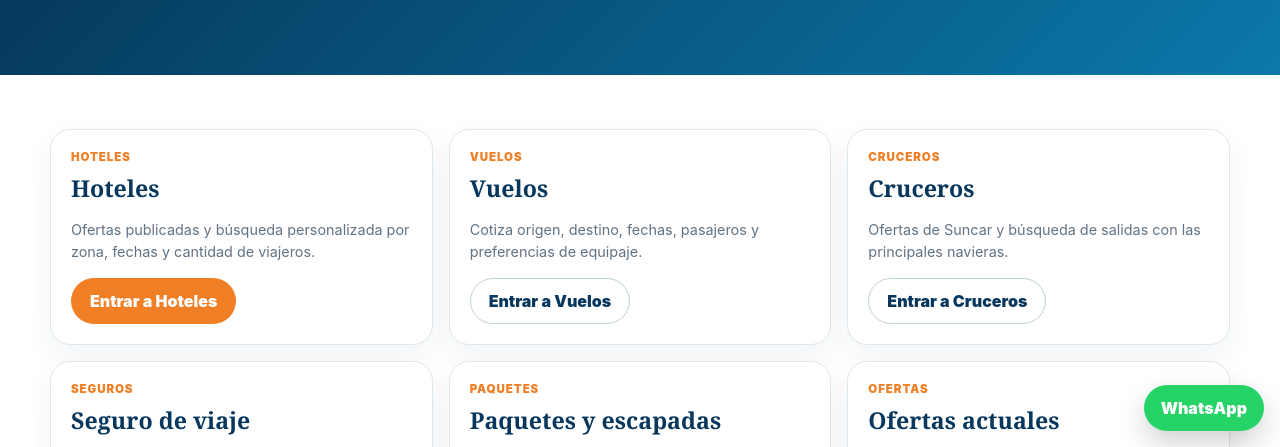
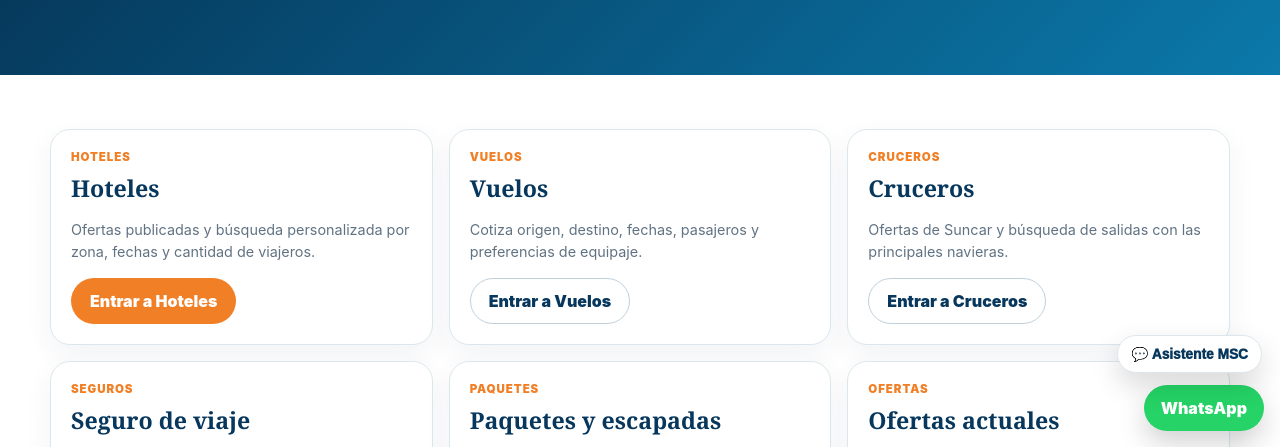
Before and after one commit to SuncarTravel/SuncarTravel.github.io, a plain HTML site: page servicios.html in a window 1280 px wide. Shown: the part 353-800 px from the top of the page. Drawn offline with Linux system fonts and the light colour scheme.

Commit message:
Agregar Asistente MSC flotante a servicios.html

```diff
--- a/servicios.html
+++ b/servicios.html
@@ -30,4 +30,4 @@ footer{background:#031f35;color:#dcebf3;padding:28px 0;margin-top:20px}.wa{posit
 </div></div></section></main>
 <footer><div class="container">Suncar Tours & Travel · Santo Domingo · 809-316-1070</div></footer>
 <a class="wa" target="_blank" rel="noopener" href="https://wa.me/18093161070">WhatsApp</a>
-</body></html>
+<script defer src="assets/msc-assistant-widget.js?v=20261007a"></script></body></html>
```
